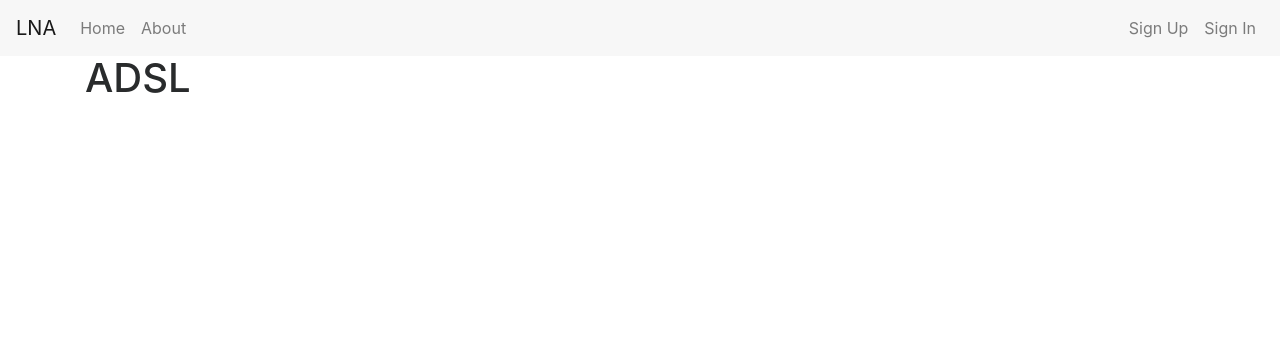
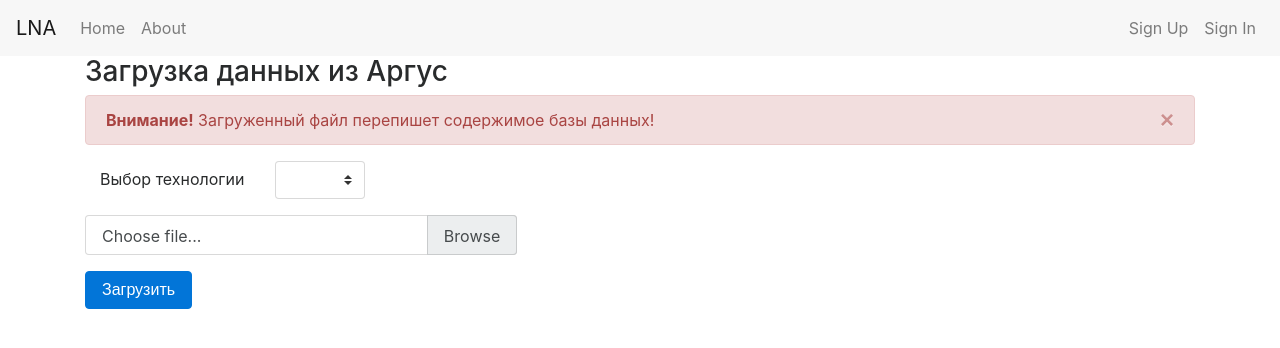
Before and after one commit to dehu4ka/lna, a Django app: page /argus/adsl/import in a window 1280 px wide. Shown: the top 348 px of the page. Run offline with Django 3.2, Linux system fonts and the light colour scheme; parts of the project's set-up code (start-up, migrations or seed data) failed here and were passed over; some libraries are stand-ins or nearby versions.

Commit message:
adsl_import etc

```diff
--- /dev/null
+++ b/lna/argus/forms.py
@@ -0,0 +1,15 @@
+from django import forms
+
+
+class ArgusFileUploadForm(forms.Form):
+    file = forms.FileField(required=True, label='Выберите файл')
+    file.widget.attrs = {
+        'class': 'custom-file',
+        'accept': '.csv'
+    }
+    tech_choices = (('', ''), ('1', 'ADSL'), ('2', 'GPON'), ('3', 'FTTx'))
+    tech = forms.ChoiceField(widget=forms.Select(), choices=tech_choices, label='Выбор технологии', required=True)
+    tech.widget.attrs={
+        'class': 'custom-select',
+
+    }
--- a/lna/argus/templates/argus/adsl.html
+++ b/lna/argus/templates/argus/adsl.html
@@ -1,8 +1,29 @@
 {% extends 'base.html' %}
 
-{% block title %}Подключения ADSL{% endblock %}
+{% block title %}Загрузка данных из Аргус{% endblock %}
 
 
 {% block content %}
-<h1>ADSL</h1>
+    <h3>Загрузка данных из Аргус</h3>
+    <div class="alert alert-danger alert-dismissible fade show">
+        <button type="button" class="close" data-dismiss="alert" aria-label="Close">
+            <span aria-hidden="true">&times;</span>
+        </button>
+        <strong>Внимание!</strong> Загруженный файл перепишет содержимое базы данных!
+    </div>
+    <p></p>
+    <form method="post" enctype="multipart/form-data">
+        {% csrf_token %}
+        <div class="form-group row">
+            <label class="col-sm-2 col-form-label" for="id_tech">{{ form.tech.label }}</label>
+            {{ form.tech }}
+        </div>
+        <div class="form-group">
+            <label class="custom-file">
+                {{ form.file.label }}: {{ form.file }}
+                <span class="custom-file-control"></span>
+            </label>
+        </div>
+        <button type="submit" class="btn btn-primary">Загрузить</button>
+    </form>
 {% endblock %}
--- a/lna/argus/views.py
+++ b/lna/argus/views.py
@@ -1,7 +1,40 @@
 from django.shortcuts import render
 from django.views.generic import TemplateView
+from .forms import ArgusFileUploadForm
+from django.contrib import messages
+from django.core.files.storage import FileSystemStorage
+from .argus_lib import parse_adsl_csv
 
 
 # Create your views here.
+# Загрузка из CSV файла
 class ADSL_Import(TemplateView):
     template_name = 'argus/adsl.html'
+
+    def get(self, request, *args, **kwargs):
+        form = ArgusFileUploadForm()
+
+        args = {
+            'form': form
+        }
+        return render(request, self.template_name, args)
+
+    def post(self, request):
+        form = ArgusFileUploadForm(request.POST, request.FILES)
+        # messages.add_message(request, messages.INFO, 'Попытка загрузки файла')
+
+        if form.is_valid():
+            uploaded_file = request.FILES['file']
+            fs = FileSystemStorage()
+            filename = fs.save(uploaded_file.name, uploaded_file)
+            file_path = fs.url(filename)
+            messages.add_message(request, messages.INFO, 'File was uploaded to '+file_path)
+            parse_adsl_csv(file_path)
+
+        else:
+            messages.add_message(request, messages.ERROR, "Ошибка")
+            messages.add_message(request, messages.ERROR, form.errors)
+            pass
+
+        args = {'form' : form }
+        return render(request, self.template_name, args)
--- a/lna/config/settings/base.py
+++ b/lna/config/settings/base.py
@@ -122,7 +122,7 @@ DATABASES['default']['ATOMIC_REQUESTS'] = True
 # http://en.wikipedia.org/wiki/List_of_tz_zones_by_name
 # although not all choices may be available on all operating systems.
 # In a Windows environment this must be set to your system time zone.
-TIME_ZONE = 'UTC'
+TIME_ZONE = 'Asia/Yekaterinburg'
 
 # See: https://docs.djangoproject.com/en/dev/ref/settings/#language-code
 LANGUAGE_CODE = 'en-us'
--- a/lna/lna/templates/base.html
+++ b/lna/lna/templates/base.html
@@ -3,7 +3,7 @@
   <head>
     <meta charset="utf-8">
     <meta http-equiv="x-ua-compatible" content="ie=edge">
-    <title>{% block title %}lna{% endblock title %}</title>
+    <title>LNA | {% block title %}lna{% endblock title %}</title>
     <meta name="viewport" content="width=device-width, initial-scale=1.0">
     <meta name="description" content="">
     <meta name="author" content="">
@@ -84,7 +84,12 @@
 
       {% if messages %}
           {% for message in messages %}
-              <div class="alert {% if message.tags %}alert-{{ message.tags }}{% endif %}">{{ message }}</div>
+              <div class="alert {% if message.tags %}alert-{{ message.tags }}{% endif %} alert-dismissible fade show" role="alert">
+              <button type="button" class="close" data-dismiss="alert" aria-label="Close">
+                <span aria-hidden="true">&times;</span>
+              </button>
+                  {{ message }}
+              </div>
           {% endfor %}
       {% endif %}
 
```
Also changed, not shown: lna/argus/argus_lib.py (added, +16 -0 lines).
